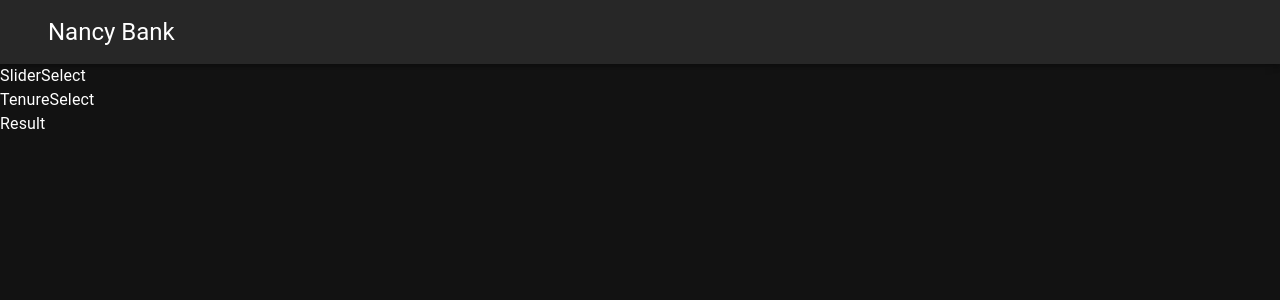
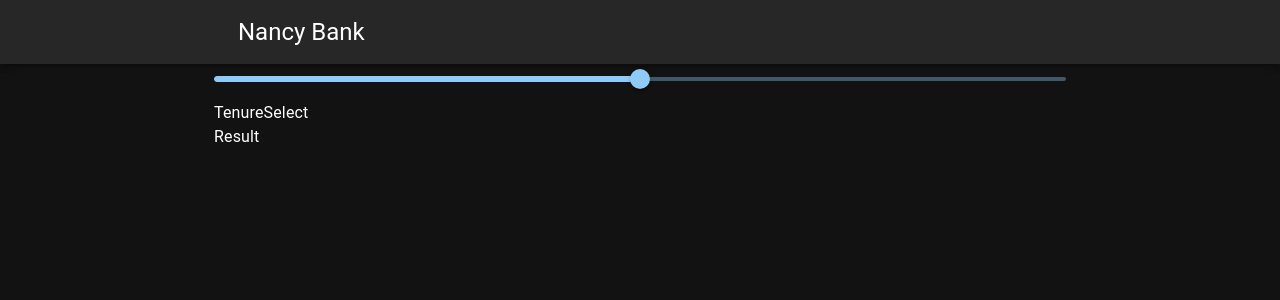
Before and after one commit to nancy-lee89/mortgage-calculator, a React (Create React App) app: page / in a window 1280 px wide. Shown: the top 300 px of the page. Built offline with nearby package versions, Linux system fonts and the light colour scheme.

Commit message:
added container to navbar and slider to make it easier to see

```diff
--- a/src/App.js
+++ b/src/App.js
@@ -3,14 +3,17 @@
 import SliderSelect from "./components/SliderSelect";
 import TenureSelect from "./components/TenureSelect";
 import Result from "./components/Result";
+import Container from "@mui/material/Container";
 
 function App() {
   return (
     <div className="App">
       <Navbar />
-      <SliderSelect />
-      <TenureSelect />
-      <Result />
+      <Container maxWidth="md">
+        <SliderSelect />
+        <TenureSelect />
+        <Result />
+      </Container>
     </div>
   );
 }
--- a/src/components/Navbar.js
+++ b/src/components/Navbar.js
@@ -2,16 +2,14 @@
 import AppBar from "@mui/material/AppBar";
 import Toolbar from "@mui/material/Toolbar";
 import Typography from "@mui/material/Typography";
-import Container from "@mui/material/Container";
+import { Container } from "@mui/system";
 
 const Navbar = () => {
   return (
     <AppBar position="static">
-      <Container maxWidth="xl">
+      <Container maxWidth="md">
         <Toolbar>
-          <Typography variant="h5" component="p">
-            Nancy Bank
-          </Typography>
+          <Typography variant="h5">Nancy Bank</Typography>
         </Toolbar>
       </Container>
     </AppBar>
--- a/src/components/SliderSelect.js
+++ b/src/components/SliderSelect.js
@@ -1,7 +1,8 @@
 import React from "react";
+import SliderComponent from "./common/SliderComponent";
 
 const SliderSelect = () => {
-  return <div>SliderSelect</div>;
+  return <SliderComponent />;
 };
 
 export default SliderSelect;
--- a/src/components/common/SliderComponent.js
+++ b/src/components/common/SliderComponent.js
@@ -1,7 +1,10 @@
 import React from "react";
+import Slider from "@mui/material/Slider";
 
 const SliderComponent = () => {
-  return <div>SliderComponent</div>;
+  return (
+    <Slider defaultValue={50} aria-label="Default" valueLabelDisplay="auto" />
+  );
 };
 
 export default SliderComponent;
```
Also changed, not shown: src/theme.js (+0 -7 lines).
